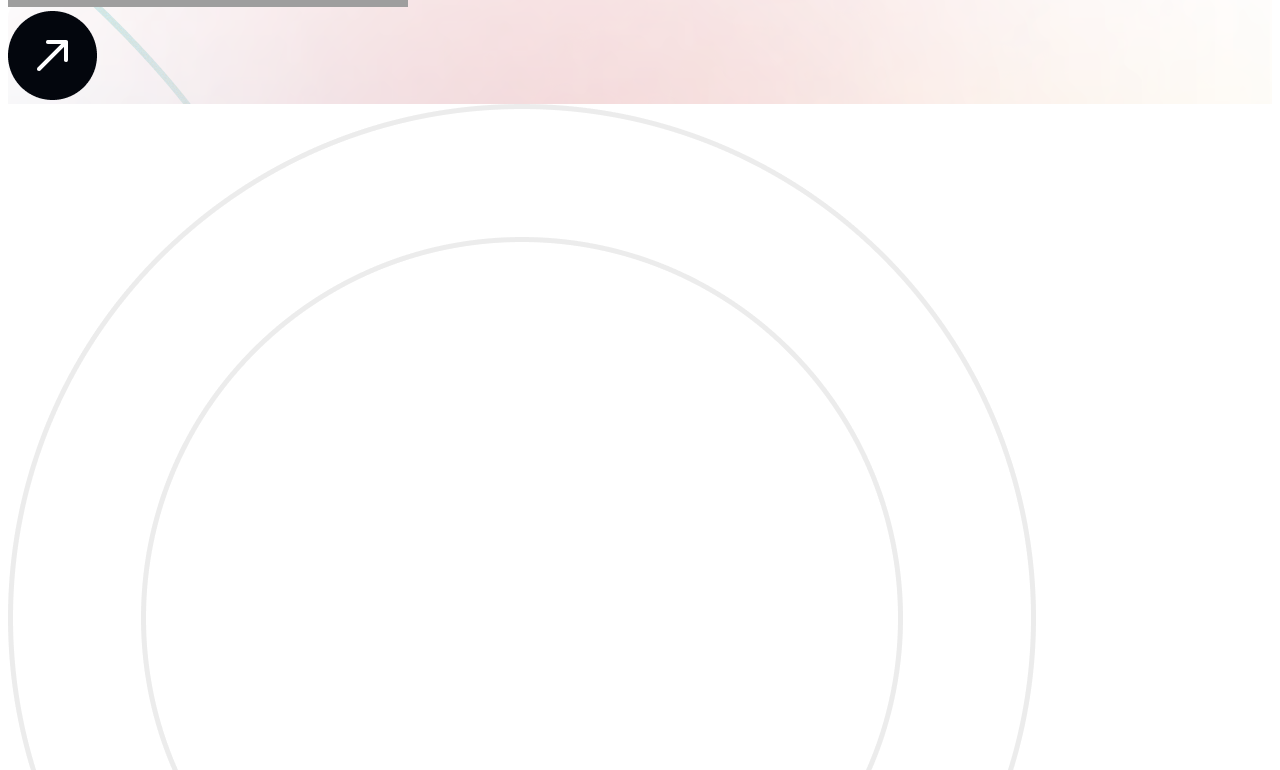
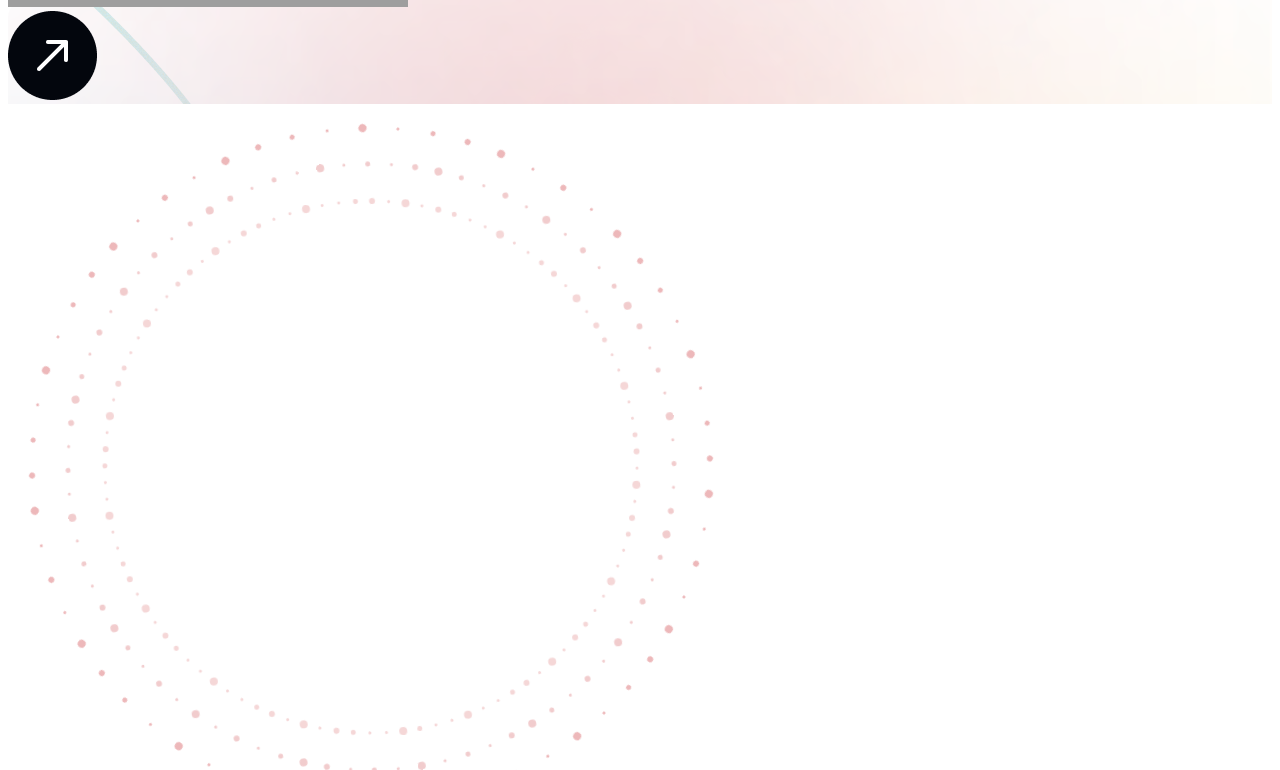
Before and after one commit to hamza-codefied/codefied, a React (Vite) app: page / in a window 1280 px wide. Shown: the part 3670-4440 px from the top of the page. Built offline with nearby package versions, Linux system fonts and the light colour scheme; grey boxes are pictures that could not be loaded; the HTML template or start-up script is replaced by a standard one.

Commit message:
feat: replace static background image with animated SVG dotted border in SmartBackOffice component for enhanced visual appeal and responsiveness

```diff
--- a/src/components/home/SmartBackOffice.jsx
+++ b/src/components/home/SmartBackOffice.jsx
@@ -2,7 +2,6 @@ import React, { useRef } from 'react';
 import { GoArrowUpRight } from 'react-icons/go';
 import { motion, useInView } from 'framer-motion';
 import backoffice from '@/images/backoffice.png';
-import circle from '@/images/circle.png';
 
 const SmartBackOffice = () => {
   const sectionRef = useRef(null);
@@ -43,12 +42,98 @@ const SmartBackOffice = () => {
     /* Container */
     <div className='container m-auto '>
       <section ref={sectionRef} className='relative flex flex-col lg:flex-row lg:items-center lg:justify-center py-16 sm:py-24 md:py-32 lg:py-64 px-4 overflow-hidden mt-10 sm:mt-[200px] min-h-0 lg:min-h-[800px]'>
-        {/* Background Image - Only show on large screens */}
-        <img
-          src={circle}
-          alt='background circle'
-          className='hidden lg:block absolute inset-0 w-full h-full object-contain opacity-90 pointer-events-none'
-        />
+        {/* Animated Dotted Border Circle - Only show on large screens */}
+        <div className='hidden lg:flex absolute inset-0 w-full h-full items-center justify-center pointer-events-none'>
+          <svg
+            width="726"
+            height="726"
+            viewBox="0 0 726 726"
+            className="w-[726px] h-[726px]"
+            style={{ opacity: 0.6 }}
+          >
+            <defs>
+              <style>{`
+                @keyframes rotate {
+                  from {
+                    transform: rotate(0deg);
+                  }
+                  to {
+                    transform: rotate(360deg);
+                  }
+                }
+                .dot-group {
+                  animation: rotate 20s linear infinite;
+                  transform-origin: 363px 363px;
+                }
+                .dot-group-2 {
+                  animation: rotate 25s linear infinite reverse;
+                  transform-origin: 363px 363px;
+                }
+                .dot-group-3 {
+                  animation: rotate 30s linear infinite;
+                  transform-origin: 363px 363px;
+                }
+              `}</style>
+            </defs>
+            <g className="dot-group">
+              {Array.from({ length: 60 }).map((_, i) => {
+                const angle = (i * 360) / 60;
+                const radius = 339;
+                const x = 363 + radius * Math.cos((angle * Math.PI) / 180);
+                const y = 363 + radius * Math.sin((angle * Math.PI) / 180);
+                const dotSize = i % 4 === 0 ? 4 : i % 3 === 0 ? 3 : i % 2 === 0 ? 2.5 : 1.5;
+                return (
+                  <circle
+                    key={`dot-1-${i}`}
+                    cx={x}
+                    cy={y}
+                    r={dotSize}
+                    fill="#d4575b"
+                    opacity={0.7}
+                  />
+                );
+              })}
+            </g>
+            <g className="dot-group-2">
+              {Array.from({ length: 80 }).map((_, i) => {
+                const angle = (i * 360) / 80;
+                const radius = 303;
+                const x = 363 + radius * Math.cos((angle * Math.PI) / 180);
+                const y = 363 + radius * Math.sin((angle * Math.PI) / 180);
+                const dotSize = i % 5 === 0 ? 4 : i % 4 === 0 ? 3 : i % 2 === 0 ? 2.5 : 1.5;
+                return (
+                  <circle
+                    key={`dot-2-${i}`}
+                    cx={x}
+                    cy={y}
+                    r={dotSize}
+                    fill="#d4575b"
+                    opacity={0.5}
+                  />
+                );
+              })}
+            </g>
+            <g className="dot-group-3">
+              {Array.from({ length: 100 }).map((_, i) => {
+                const angle = (i * 360) / 100;
+                const radius = 266;
+                const x = 363 + radius * Math.cos((angle * Math.PI) / 180);
+                const y = 363 + radius * Math.sin((angle * Math.PI) / 180);
+                const dotSize = i % 6 === 0 ? 4 : i % 4 === 0 ? 3 : i % 3 === 0 ? 2.5 : 1.5;
+                return (
+                  <circle
+                    key={`dot-3-${i}`}
+                    cx={x}
+                    cy={y}
+                    r={dotSize}
+                    fill="#d4575b"
+                    opacity={0.4}
+                  />
+                );
+              })}
+            </g>
+          </svg>
+        </div>
 
         {/* Center Content */}
         <div className='relative z-10 text-center max-w-2xl mx-auto mb-12 lg:mb-0'>
```
